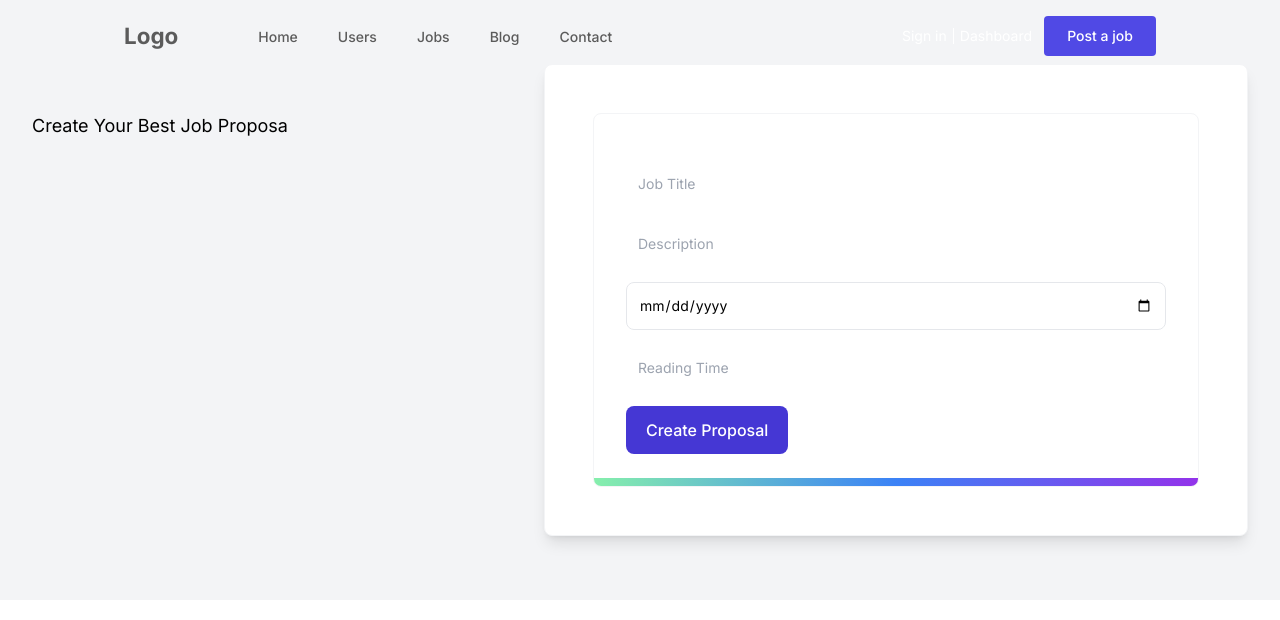
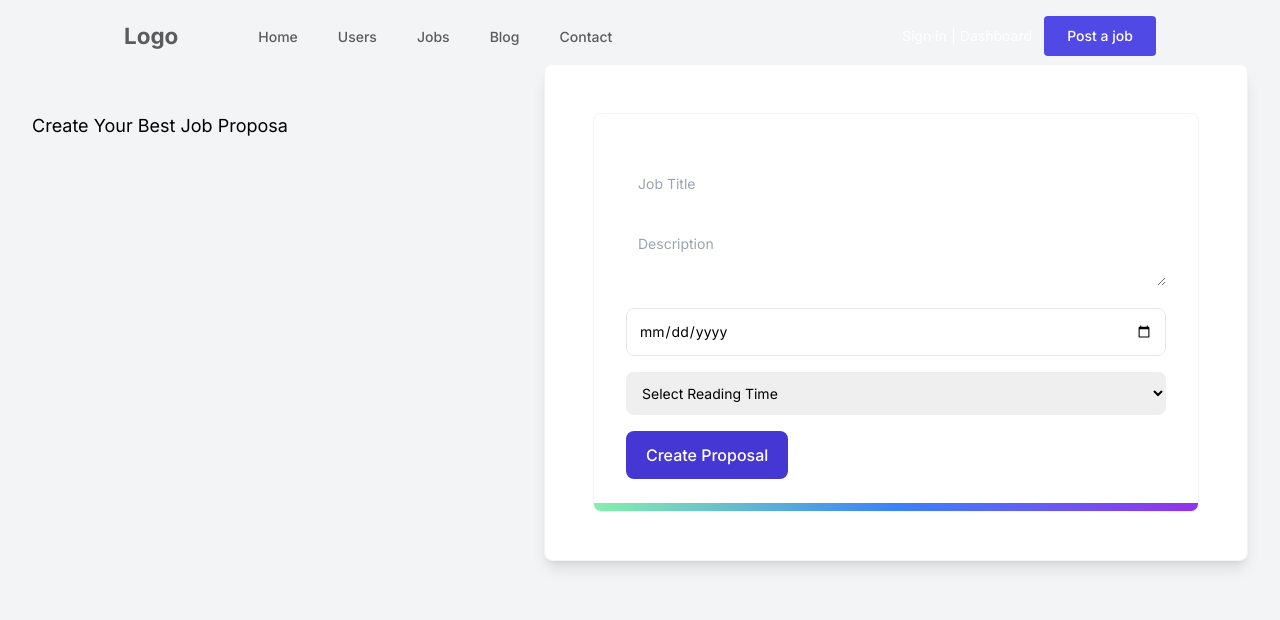
Before and after one commit to euphoricdesign/GoHire, a Next.js app: page /formJobs in a window 1280 px wide. Shown: the top 620 px of the page. Built offline with nearby package versions, Linux system fonts and the light colour scheme.

Commit message:
se genero nuevas validaciones y ademas se cambiaron inputs

```diff
--- a/src/components/FormJobs/FormJobs.tsx
+++ b/src/components/FormJobs/FormJobs.tsx
@@ -30,6 +30,19 @@ const FormJobs: React.FC = () => {
 
 
     };
+    const generateTimeOptions = () => {
+        const options = [];
+        for (let hour = 0; hour < 24; hour++) {
+            for (let minute = 0; minute < 60; minute += 15) {
+                const hourString = hour.toString().padStart(2, '0');
+                const minuteString = minute.toString().padStart(2, '0');
+                const timeString = `${hourString}:${minuteString}`;
+                options.push(<option key={timeString} value={timeString}>{timeString}</option>);
+            }
+        }
+        return options;
+    };
+
 
     return (
         <section className="bg-gray-100">
@@ -62,10 +75,9 @@ const FormJobs: React.FC = () => {
                                 </div>
                                 <div>
                                     <label htmlFor="description"></label>
-                                    <input
+                                    <textarea
                                         className="w-full rounded-lg border-gray-200 p-3 text-sm"
                                         placeholder="Description"
-                                        type="text"
                                         id="description"
                                         {...register("description", {
                                             required: "La descripción es obligatoria.",
@@ -88,13 +100,14 @@ const FormJobs: React.FC = () => {
                                 </div>
                                 <div>
                                     <label htmlFor="readingTime"></label>
-                                    <input
+                                    <select
                                         className="w-full rounded-lg border-gray-200 p-3 text-sm"
-                                        placeholder="Reading Time"
-                                        type="text"
                                         id="readingTime"
                                         {...register("readingTime", { required: "El tiempo de lectura es obligatorio." })}
-                                    />
+                                    >
+                                        <option value="">Select Reading Time</option>
+                                        {generateTimeOptions()}
+                                    </select>
                                     {errors.readingTime && <span>{errors.readingTime.message}</span>}
                                 </div>
 
```
